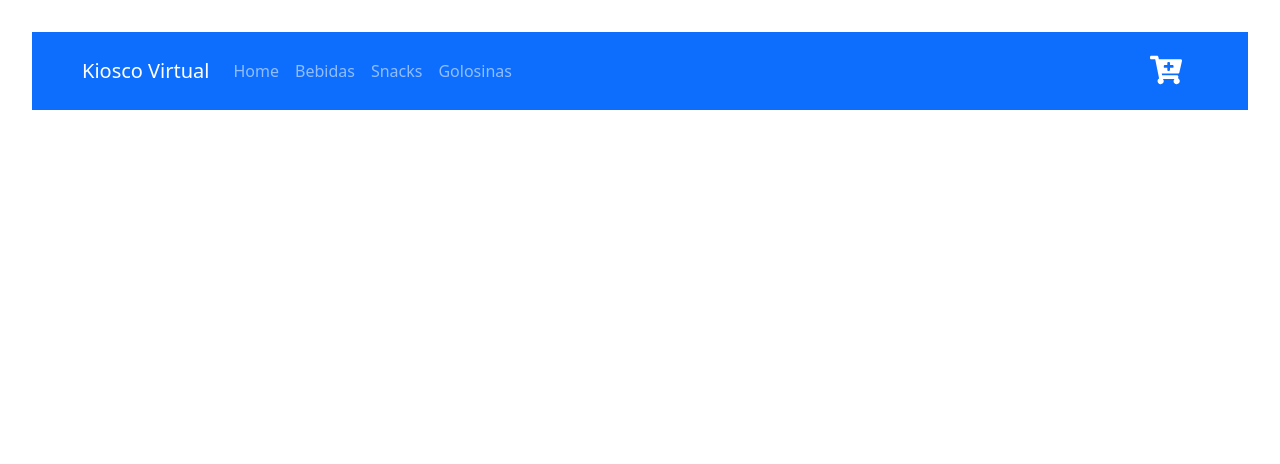
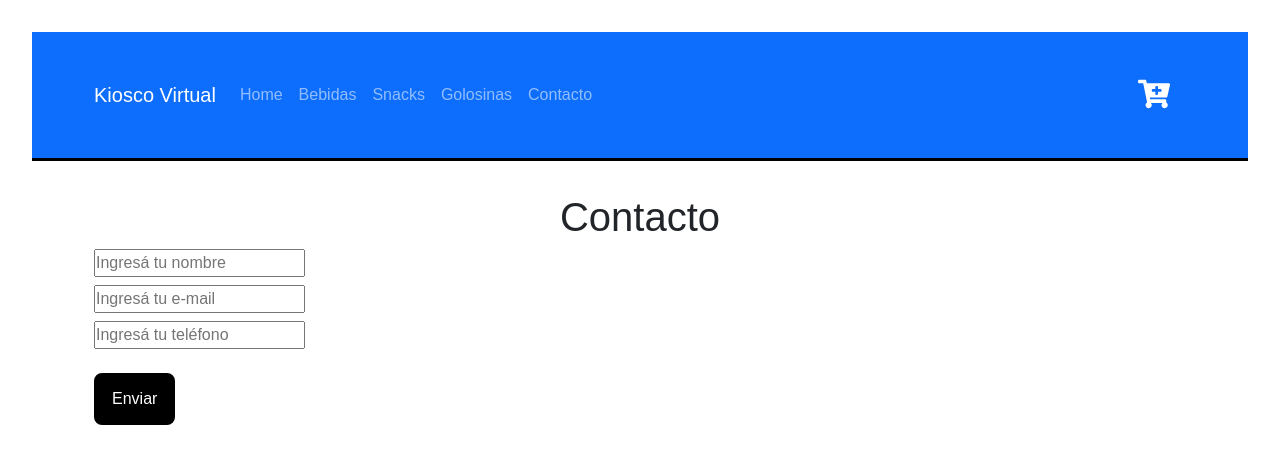
Before and after one commit to Samanta-Evangelista/entrega_final_react, a React (Vite) app: page /contacto in a window 1280 px wide. Shown: the top 464 px of the page. Built offline with nearby package versions, Linux system fonts and the light colour scheme.

Commit message:
Se agrega página de contacto

```diff
--- a/package.json
+++ b/package.json
@@ -14,6 +14,7 @@
     "react": "^18.2.0",
     "react-bootstrap": "^2.9.1",
     "react-dom": "^18.2.0",
+    "react-hook-form": "^7.49.3",
     "react-icons": "^4.12.0",
     "react-router-dom": "^6.21.0"
   },
--- a/src/App.jsx
+++ b/src/App.jsx
@@ -1,12 +1,10 @@
+import Contacto from "./components/Contacto";
 import ItemListContainer from "./components/ItemListContainer/ItemListContainer";
 import "./App.css";
 import Navbar from "./components/NavBar/NavBar";
 import { BrowserRouter, Routes, Route } from "react-router-dom";
 import ItemDetailContainer from "./components/ItemDetailContainer/ItemDetailContainer";
 import Carrito from "./components/Carrito/Carrito";
-
-
-// import Error from "./components/Error";
 
 function App() {
   return (
@@ -18,7 +16,8 @@ function App() {
           <Route path="/" element={<ItemListContainer />} />
           <Route path="/categoria/:id" element={<ItemListContainer />} />
           <Route path="/item/:id" element={<ItemDetailContainer />} />
-          <Route path="/carrito" element={<Carrito />}/>
+          <Route path="/carrito" element={<Carrito />} />
+          <Route path="/contacto" element={<Contacto />} />
         </Routes>
       </BrowserRouter>
     </div>
--- /dev/null
+++ b/src/components/Contacto.jsx
@@ -0,0 +1,38 @@
+import { useForm } from "react-hook-form";
+
+const Contacto = () => {
+  const { register, handleSubmit } = useForm();
+
+  const enviar = (data) => {
+    console.log(data);
+  };
+
+  return (
+    <div className="container">
+      <h1 className="main-title">Contacto</h1>
+      <form className="formulario" onSubmit={handleSubmit(enviar)}>
+        <input
+          type="text"
+          placeholder="Ingresá tu nombre"
+          {...register("nombre")}
+        />
+        <input
+          type="email"
+          placeholder="Ingresá tu e-mail"
+          {...register("email")}
+        />
+        <input
+          type="phone"
+          placeholder="Ingresá tu teléfono"
+          {...register("telefono")}
+        />
+
+        <button className="enviar" type="submit">
+          Enviar
+        </button>
+      </form>
+    </div>
+  );
+};
+
+export default Contacto;
--- a/src/components/ItemDetail/ItemCount.jsx
+++ b/src/components/ItemDetail/ItemCount.jsx
@@ -1,4 +1,4 @@
-import React, { useState } from "react";
+import React from "react";
 import "./ItemCount.css";
 
 const ItemCount = ({
--- a/src/components/NavBar/NavBar.jsx
+++ b/src/components/NavBar/NavBar.jsx
@@ -13,10 +13,21 @@ function NavBar() {
             Kiosco Virtual
           </Navbar.Brand>
           <Nav className="me-auto">
-            <Link to="/" className="nav-link">Home</Link>
-            <Link to="/categoria/bebidas" className="nav-link">Bebidas</Link>
-            <Link to="/categoria/snaks" className="nav-link">Snacks</Link>
-            <Link to="/categoria/golosinas" className="nav-link">Golosinas</Link>
+            <Link to="/" className="nav-link">
+              Home
+            </Link>
+            <Link to="/categoria/bebidas" className="nav-link">
+              Bebidas
+            </Link>
+            <Link to="/categoria/snaks" className="nav-link">
+              Snacks
+            </Link>
+            <Link to="/categoria/golosinas" className="nav-link">
+              Golosinas
+            </Link>
+            <Link to="contacto" className="nav-link">
+              Contacto
+            </Link>
           </Nav>
           <Link to="/" className="nav-link">
             <CardWidget />
--- a/src/index.css
+++ b/src/index.css
@@ -1,3 +1,39 @@
+* {
+  margin: 0;
+  padding: 0;
+  box-sizing: border-box;
+  font-family: sans-serif;
+}
+
+:root {
+  --clr-main: #c56cee;
+  --clr-main-light: #efdaf9;
+}
+
+.container {
+  max-width: 1140px;
+  padding-inline: 1.5rem;
+  margin: 0 auto;
+}
+
+.main-title {
+  margin-top: 2rem;
+}
+
+.navbar {
+  padding: 2rem;
+  display: flex;
+  justify-content: space-between;
+  align-items: center;
+  background-color: var(--clr-main);
+  border-bottom: 3px solid black;
+}
+.formulario {
+  display: flex;
+  flex-direction: column;
+  gap: 0.5rem;
+  align-items: flex-start;
+}
 /* :root {
   font-family: Inter, system-ui, Avenir, Helvetica, Arial, sans-serif;
   line-height: 1.5;
```
Also changed, not shown: 1 other file (tests, documents, lock files or other folders).
